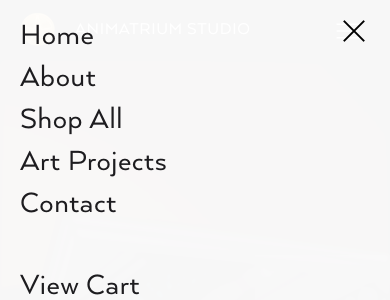
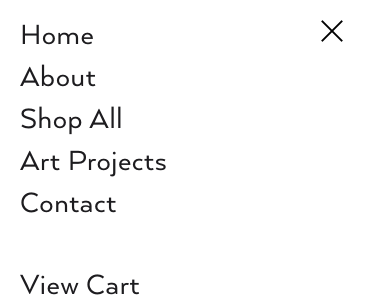
Before and after one commit to ChrisBeddome/animatrium_studio, a Next.js app: page / in a window 390 px wide. Both pictures are taken after a click on the button "menu". Shown: the top 300 px of the page. Built offline with nearby package versions, Linux system fonts and the light colour scheme.

Commit message:
refactor header

```diff
--- /dev/null
+++ b/components/DesktopNav/DesktopNav.js
@@ -0,0 +1,39 @@
+import styles from "./DesktopNav.module.scss";
+
+import { useRouter } from "next/router";
+import Link from "next/link";
+
+import DesktopNavItem from "./DesktopNavItem";
+
+export default function DesktopNav({ pages, mobileHideClass }) {
+  return (
+    <>
+      <nav className={styles.navigation + " " + mobileHideClass}>
+        <ul>
+          {pages.map(page => (
+            <li
+              key={page.path}
+              className={getLiStyles(page.path)}
+            >
+              <DesktopNavItem text={page.text} path={page.path}/>
+            </li>
+            )
+          )}
+        </ul>
+      </nav>
+
+      <nav className={styles["secondary-navigation"] + " " + mobileHideClass}>
+        <ul>
+          <li>
+            <Link href="/cart"><a><span className="material-symbols-outlined">shopping_cart</span></a></Link>
+          </li>
+        </ul>
+      </nav>
+    </>
+  );
+}
+
+function getLiStyles(path) {
+  const router = useRouter();
+  return router.pathname === path ? styles["current-page"] : null;
+}
--- /dev/null
+++ b/components/DesktopNav/DesktopNav.module.scss
@@ -0,0 +1,36 @@
+.navigation {
+  margin-left: 15px;
+  font-size: 15px;
+  ul {
+    li {
+      font-weight: 600;
+      display: inline-block;
+      a {
+        padding: 0 20px;
+        span {
+          color: white;
+          border-bottom: 2px solid transparent;
+          transition: border 100ms ease-in-out;
+          padding-bottom: 3px;
+        }
+      }
+      &:hover,
+      &.current-page {
+        span {
+          border-color: white;
+        }
+      }
+    }
+  }
+}
+.secondary-navigation {
+  margin-left: auto;
+  ul {
+    li {
+      display: inline;
+      span {
+        color: white;
+      }
+    }
+  }
+}
--- /dev/null
+++ b/components/DesktopNav/DesktopNavItem.js
@@ -0,0 +1,11 @@
+import Link from "next/link";
+
+export default function DesktopNavItem({ text, path }) {
+  return (
+    <Link href={path}>
+      <a>
+        <span>{text}</span>
+      </a>
+    </Link>
+  );
+}
--- a/components/Footer/Footer.js
+++ b/components/Footer/Footer.js
@@ -29,7 +29,7 @@ const socialMediaSites = [
 
 const socialMediaLis = socialMediaSites.map(site => {
   return (
-    <li>
+    <li key={site.href}>
       <SocialMediaLink
         href={site.href}
         imgSrc={site.imgSrc}
--- a/components/Header/Header.js
+++ b/components/Header/Header.js
@@ -1,11 +1,14 @@
 import styles from "./Header.module.scss";
+
 import logo from "/public/images/logo.png";
+
+import Link from "next/link";
+import Image from "next/image";
+import { useState } from "react";
+
 import Hamburger from "./Hamburger";
 import MobileNav from "/components/MobileNav/MobileNav";
-import Link from "next/link";
-import Image from "next/image";
-import { useRouter } from "next/router";
-import { useState } from "react";
+import DesktopNav from "/components/DesktopNav/DesktopNav"
 
 export default function Header({ pages }) {
   const [mobileNavActive, setMobileNavActive] = useState(false);
@@ -31,50 +34,18 @@ export default function Header({ pages }) {
 
       <h1 className={styles.title}>Animatrium Studio</h1>
 
-      <div onClick={onHamburgerClick}className={styles.hamburger}>
+      <div onClick={onHamburgerClick} className={styles.hamburger}>
         <Hamburger></Hamburger>
       </div>
 
-      <MobileNav active={mobileNavActive} onCloseClick={closeMobileNav}>
-        <ul>
-        {pages.map(page => (
-          <li key={page.path}><Link href={page.path}><a onClick={closeMobileNav}><h3>{page.text}</h3></a></Link></li>
-        ))}
-        </ul>
-        <ul>
-          <li><Link href="/cart"><a onClick={closeMobileNav}><h3>View Cart</h3></a></Link></li>
-        </ul>
-      </MobileNav>
+      <MobileNav
+        pages={pages}
+        active={mobileNavActive}
+        onCloseRequest={closeMobileNav}
+      />
 
-      <nav className={styles.navigation}>
-        <ul>
-          {pages.map((page) => {
-            return (
-              <li key={page.path} className={getLiStyles(page.path)}>
-                <Link href={`${page.path}`}>
-                  <a>
-                    <span>{page.text}</span>
-                  </a>
-                </Link>
-              </li>
-            );
-          })}
-        </ul>
-      </nav>
-
-      <nav className={styles["secondary-navigation"]}>
-        <ul>
-          <li>
-            <Link href="/cart"><a><span className="material-symbols-outlined">shopping_cart</span></a></Link>
-          </li>
-        </ul>
-      </nav>
+      <DesktopNav pages={pages} mobileHideClass={styles['hide-mobile']} />
 
     </header>
   );
 }
-
-function getLiStyles(path) {
-  const router = useRouter();
-  return router.pathname === path ? styles["current-page"] : null;
-}
--- a/components/Header/Header.module.scss
+++ b/components/Header/Header.module.scss
@@ -19,47 +19,14 @@
     position: relative;
     top: 2px;
   }
-  .navigation {
-    margin-left: 15px;
-    font-size: 15px;
-    ul {
-      li {
-        font-weight: 600;
-        display: inline-block;
-        a {
-          padding: 0 20px;
-          span {
-            color: white;
-            border-bottom: 2px solid transparent;
-            transition: border 100ms ease-in-out;
-            padding-bottom: 3px;
-          }
-        }
-        &:hover,
-        &.current-page {
-          span {
-            border-color: white;
-          }
-        }
-      }
-    }
+  .hamburger {
+    display: none;
+    position: relative;
+    margin-left: auto;
   }
-  .secondary-navigation {
-    margin-left: auto;
-    ul {
-      li {
-        display: inline;
-        span {
-          color: white;
-        }
-      }
-    }
-  }
-  .hamburger {
-    position: relative;
-    display: none;
-  }
-  @media screen and (max-width: 900px) {
+}
+@media screen and (max-width: 900px) {
+  .header {
     .title {
       display: block;
       font-size: 18px;
@@ -69,13 +36,9 @@
     }
     .hamburger {
       display: block;
-      margin-left: auto;
-    }
-    .navigation {
-      display: none;
-    }
-    .secondary-navigation {
-      display: none;
     }
   }
+  .hide-mobile {
+    display: none;
+  }
 }
--- a/components/MobileNav/MobileNav.js
+++ b/components/MobileNav/MobileNav.js
@@ -1,8 +1,11 @@
 import styles from "./MobileNav.module.scss";
+
 import { createPortal } from "react-dom";
 import { useEffect, useState } from "react";
 
-export default function MobileNav({children, active, onCloseClick}) {
+import MobileNavItem from "./MobileNavItem";
+
+export default function MobileNav({pages, active, onCloseRequest}) {
   const [mounted, setMounted] = useState(false);
 
   useEffect(() => {
@@ -12,10 +15,34 @@ export default function MobileNav({children, active, onCloseClick}) {
 
   return active && mounted
     ? createPortal(
-        <div className={styles["mobile-nav"]}>
-          <button className={styles.close} onClick={onCloseClick}><i className="material-symbols-outlined">close</i></button>
-          {children}
-        </div>,
+      <div className={styles["mobile-nav"]}>
+        <button
+          className={styles.close}
+          onClick={onCloseRequest}
+        >
+          <i className="material-symbols-outlined">close</i>
+        </button>
+        <ul>
+          {pages.map(page => (
+            <li key={page.path}>
+              <MobileNavItem
+                text={page.text}
+                path={page.path}
+                onClick={onCloseRequest}
+              />
+            </li>
+          ))}
+        </ul>
+        <ul>
+          <li>
+            <MobileNavItem
+              text="View Cart"
+              path="/cart"
+              onClick={onCloseRequest}
+            />
+          </li>
+        </ul>
+      </div>,
         document.getElementById("nav-overlay")
       )
     : null;
--- a/components/MobileNav/MobileNav.module.scss
+++ b/components/MobileNav/MobileNav.module.scss
@@ -4,9 +4,8 @@
   width: 100vw;
   top: 0;
   left: 0;
-  background-color: rgba(255,255,255, 0.97);
+  background-color: white;
   z-index: 101;
-  display: none;
 
   ul {
     padding: 20px;
@@ -17,14 +16,10 @@
 
   .close {
     position: absolute;
-    right: 10px;
+    right: 32px;
     top: 10px;
     i {
       font-size: 40px;
     }
   }
-
-  @media screen and (max-width: 900px) {
-    display: block;
-  }
 }
--- /dev/null
+++ b/components/MobileNav/MobileNavItem.js
@@ -0,0 +1,11 @@
+import Link from "next/link";
+
+export default function MobileNavItem({text, path, onClick}) {
+  return (
+    <Link href={path}>
+      <a onClick={onClick}>
+        <h3>{text}</h3>
+      </a>
+    </Link>
+  );
+}
```
